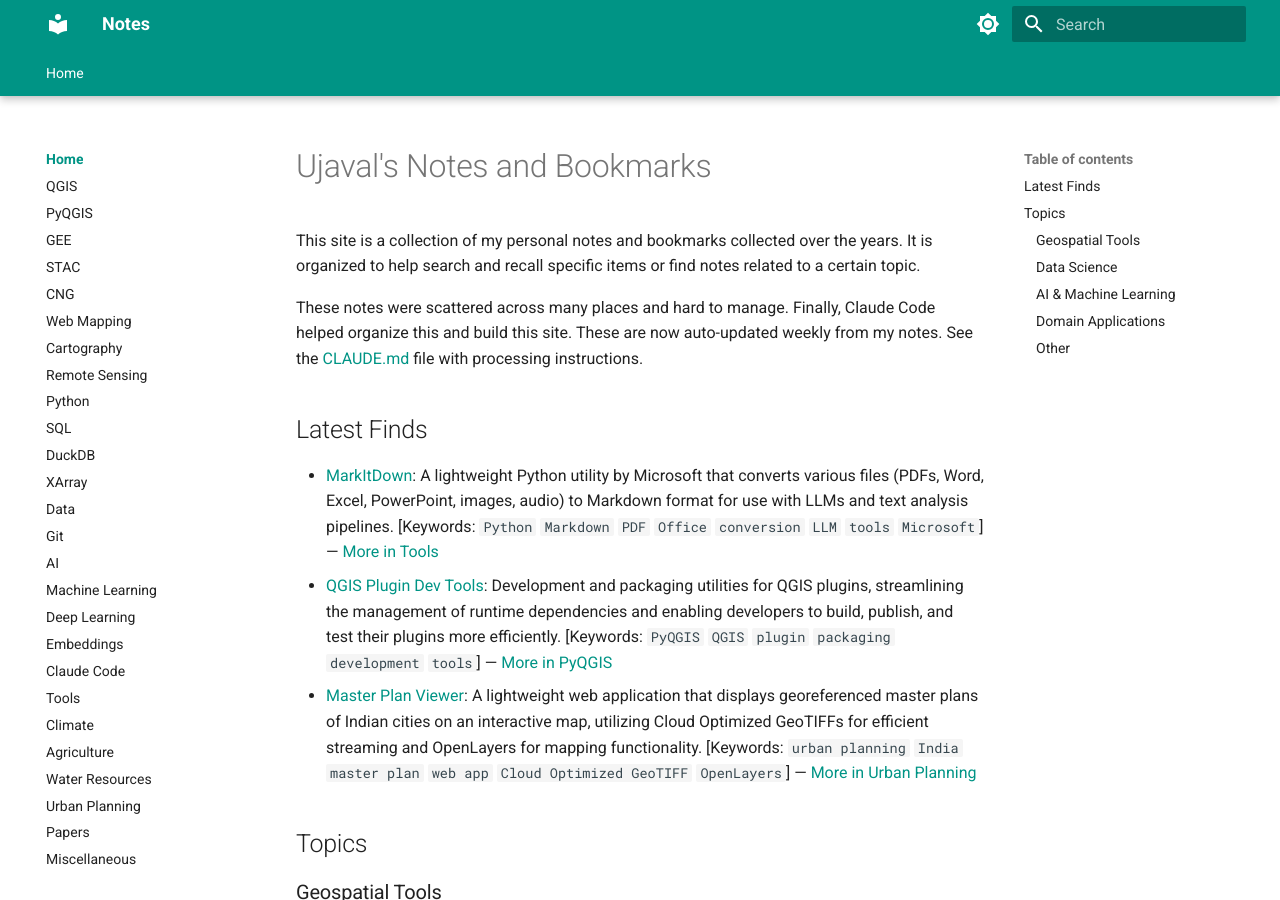
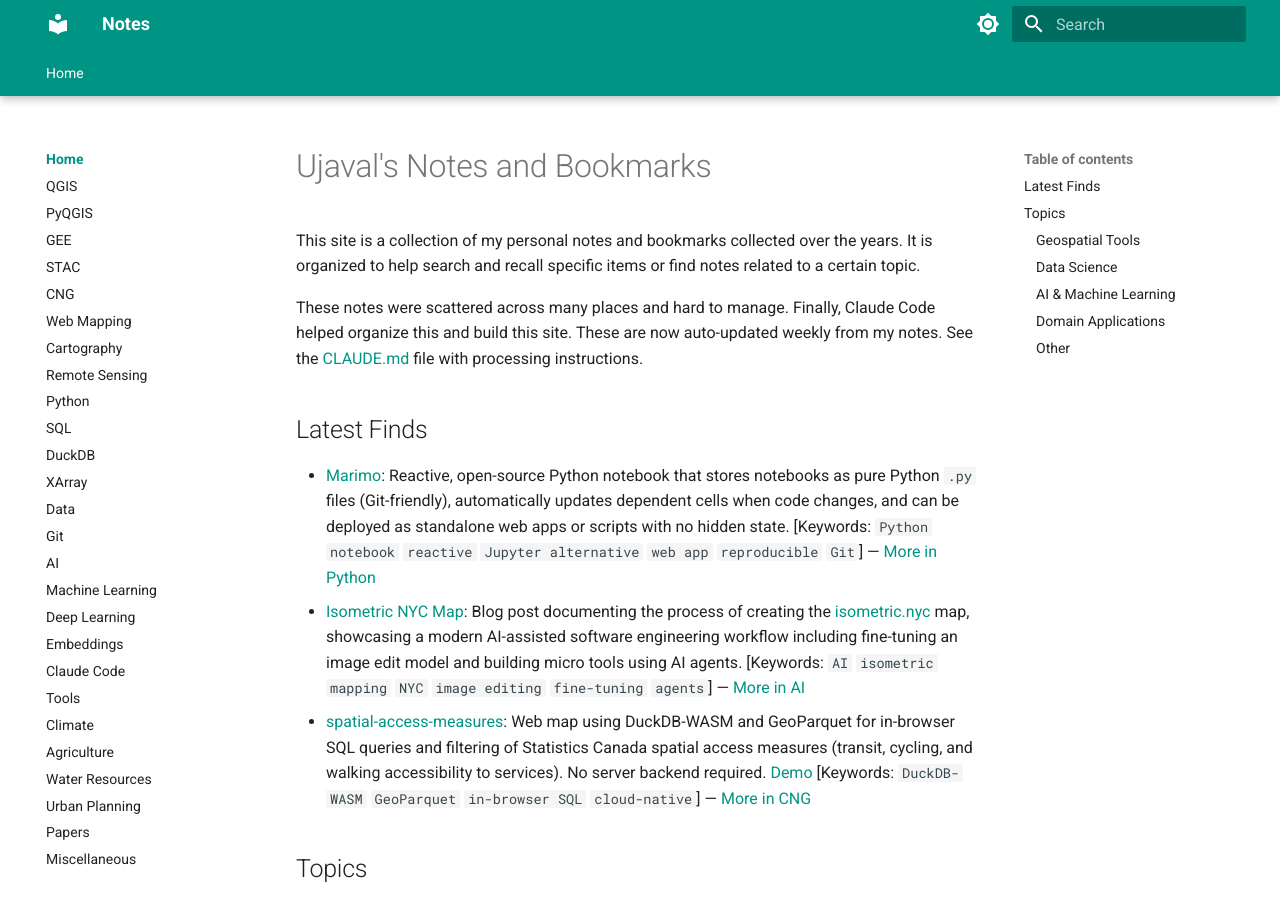
Before and after one commit to spatialthoughts/notes, an MkDocs documentation site: the page built from content/index.md, in a window 1280 px wide and 900 px high. Built offline with MkDocs 1.6.1 and Material for MkDocs 9.7.7, drawn with Linux system fonts in a browser that asks for light colours.

Commit message:
Process 2026-06-01, 2026-06-04 daily notes: add S2Mosaic, deck.gl-raster, spatial-access-measures to CNG; add PocketBase, deck.gl-raster, spatial-access-measures to Web_Mapping; add spatial-access-measures to DuckDB; add Isometric NYC Map to AI; add Marimo to Python; update Latest Finds
Co-Authored-By: Claude Sonnet 4.6 <noreply@anthropic.com>

```diff
--- a/content/index.md
+++ b/content/index.md
@@ -6,9 +6,9 @@ These notes were scattered across many places and hard to manage. Finally, Claud
 
 ## Latest Finds
 
-- [MarkItDown](https://github.com/microsoft/markitdown): A lightweight Python utility by Microsoft that converts various files (PDFs, Word, Excel, PowerPoint, images, audio) to Markdown format for use with LLMs and text analysis pipelines. [Keywords: `Python` `Markdown` `PDF` `Office` `conversion` `LLM` `tools` `Microsoft`] — [More in Tools](Tools.md)
-- [QGIS Plugin Dev Tools](https://github.com/nlsfi/qgis-plugin-dev-tools): Development and packaging utilities for QGIS plugins, streamlining the management of runtime dependencies and enabling developers to build, publish, and test their plugins more efficiently. [Keywords: `PyQGIS` `QGIS` `plugin` `packaging` `development` `tools`] — [More in PyQGIS](PyQGIS.md)
-- [Master Plan Viewer](https://datsvarun.github.io/master-plan-viewer/): A lightweight web application that displays georeferenced master plans of Indian cities on an interactive map, utilizing Cloud Optimized GeoTIFFs for efficient streaming and OpenLayers for mapping functionality. [Keywords: `urban planning` `India` `master plan` `web app` `Cloud Optimized GeoTIFF` `OpenLayers`] — [More in Urban Planning](Urban_Planning.md)
+- [Marimo](https://marimo.io/): Reactive, open-source Python notebook that stores notebooks as pure Python `.py` files (Git-friendly), automatically updates dependent cells when code changes, and can be deployed as standalone web apps or scripts with no hidden state. [Keywords: `Python` `notebook` `reactive` `Jupyter alternative` `web app` `reproducible` `Git`] — [More in Python](Python.md)
+- [Isometric NYC Map](https://cannoneyed.com/projects/isometric-nyc): Blog post documenting the process of creating the [isometric.nyc](https://isometric.nyc/) map, showcasing a modern AI-assisted software engineering workflow including fine-tuning an image edit model and building micro tools using AI agents. [Keywords: `AI` `isometric` `mapping` `NYC` `image editing` `fine-tuning` `agents`] — [More in AI](AI.md)
+- [spatial-access-measures](https://github.com/developmentseed/spatial-access-measures): Web map using DuckDB-WASM and GeoParquet for in-browser SQL queries and filtering of Statistics Canada spatial access measures (transit, cycling, and walking accessibility to services). No server backend required. [Demo](https://developmentseed.org/spatial-access-measures/) [Keywords: `DuckDB-WASM` `GeoParquet` `in-browser SQL` `cloud-native`] — [More in CNG](CNG.md)
 
 ## Topics
 
```
Also changed, not shown: content/AI.md (+3 -1 lines), content/CNG.md (+6 -0 lines), content/DuckDB.md (+2 -0 lines), content/Python.md (+2 -0 lines), content/Web_Mapping.md (+6 -0 lines).
